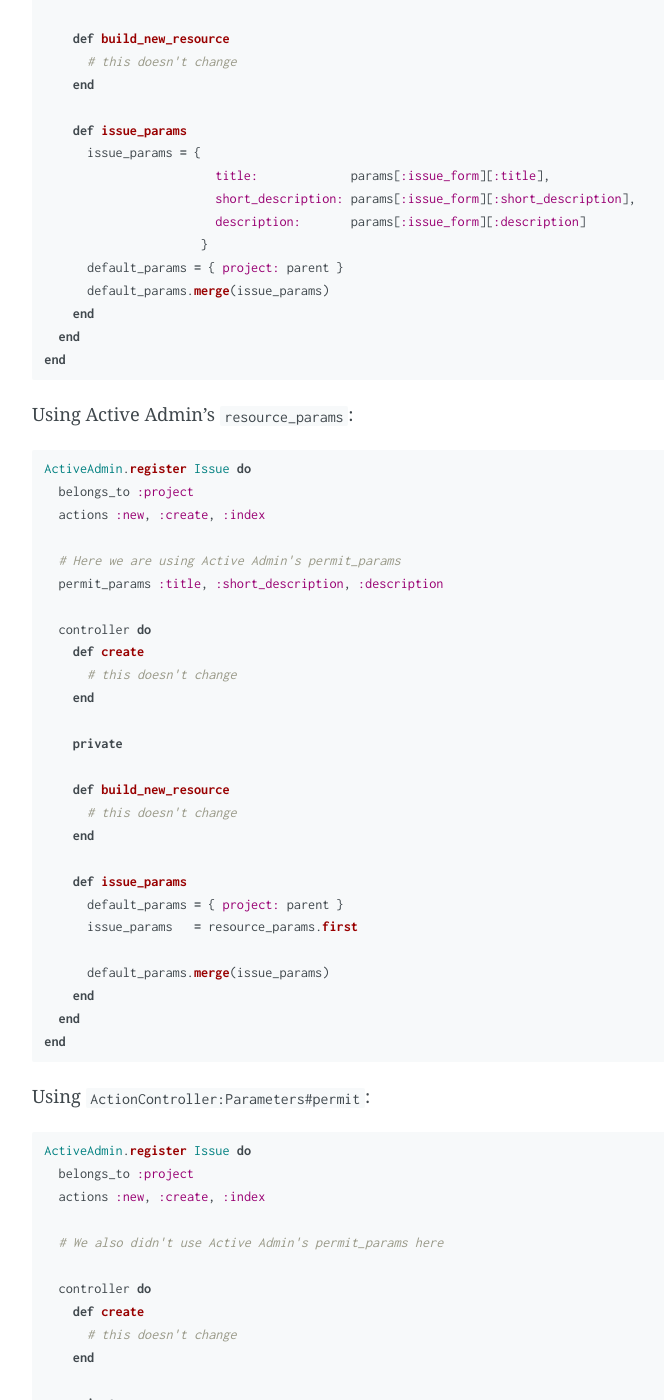
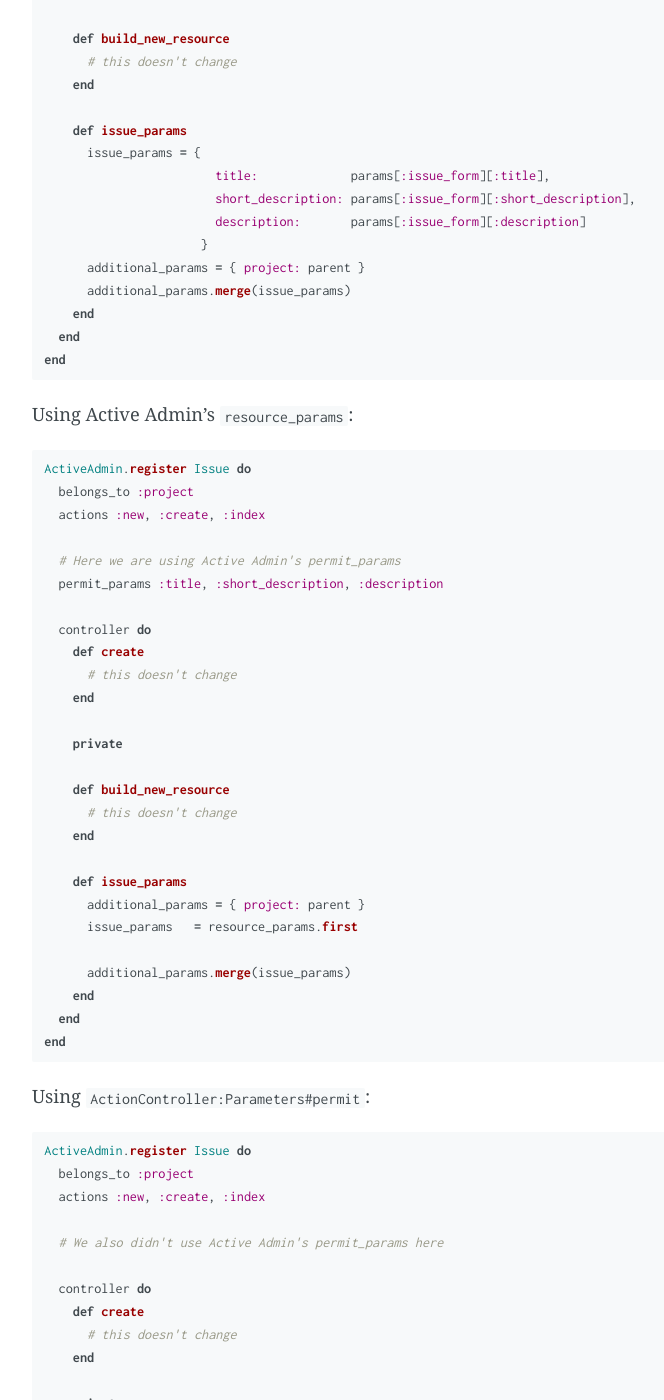
Before and after one commit to liefery-it-legacy/blog, a Jekyll site: the page built from _posts/2019-07-03-form-objects-and-active-admin.md, in a window 1280 px wide and 1400 px high, scrolled down 5468 px. Shown: the whole window, without its empty margins (283-947 px from the left). Built offline with Jekyll 4.4.1, drawn with Linux system fonts in a browser that asks for light colours; some web fonts are replaced; comment, search, counter and statistics services are not loaded; some of the changed text lies outside the part shown.

Commit message:
change default_params to additional_params

```diff
--- a/_posts/2019-07-03-form-objects-and-active-admin.md
+++ b/_posts/2019-07-03-form-objects-and-active-admin.md
@@ -138,8 +138,8 @@ ActiveAdmin.register Issue do
                         short_description: params[:issue_form][:short_description],
                         description:       params[:issue_form][:description]
                       }
-      default_params = { project: parent }
-      default_params.merge(issue_params)
+      additional_params = { project: parent }
+      additional_params.merge(issue_params)
     end
   end
 end
@@ -166,10 +166,10 @@ ActiveAdmin.register Issue do
     end
 
     def issue_params
-      default_params = { project: parent }
+      additional_params = { project: parent }
       issue_params   = resource_params.first
 
-      default_params.merge(issue_params)
+      additional_params.merge(issue_params)
     end
   end
 end
@@ -202,8 +202,8 @@ ActiveAdmin.register Issue do
                       else
                         {}
                       end
-      default_params = { project: parent }
-      default_params.merge(issue_params)
+      additional_params = { project: parent }
+      additional_params.merge(issue_params)
     end
   end
 end
@@ -230,9 +230,9 @@ ActiveAdmin.register Issue do
     end
 
     def issue_params
-      default_params = { project: parent }
+      additional_params = { project: parent }
 
-      (permitted_params[:issue_form] || {}).merge(default_params)
+      (permitted_params[:issue_form] || {}).merge(additional_params)
     end
   end
 end
```
